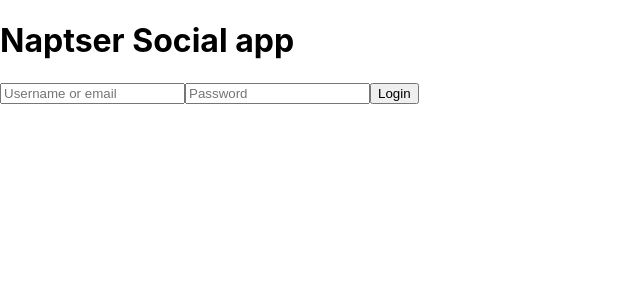
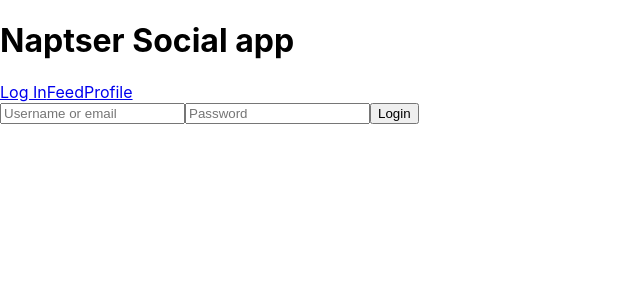
Before and after one commit to tfairclough/project3-frontend, a React (Create React App) app: page / in a window 1280 px wide. Shown: the top 300 px of the page, without its empty margins (0-640 px from the left). Built offline with nearby package versions, Linux system fonts and the light colour scheme; no server answers.

Commit message:
TF- Create Route Nav Bar

```diff
--- a/src/App.js
+++ b/src/App.js
@@ -27,9 +27,19 @@ export default class App extends React.Component {
       <Router>
         <>
           <h1>Naptser Social app</h1>
+
+          {/* Nav bar links to each React Route */}
+          <nav>
+            <Link to = "/">Log In</Link>
+            <Link to = "/feed">Feed</Link>
+            <Link to = "/profile">Profile</Link>
+          </nav>
+
+          {/* Creating the React Paths to different pages */}
           <Route exact path="/" component = { () => <Login users={this.state.users} setUsers={this.setUsers}/>}/>
           <Route exact path = "/feed"/>
           <Route exact path = "/profile"/>
+
         </>
       </Router>
     )
```
